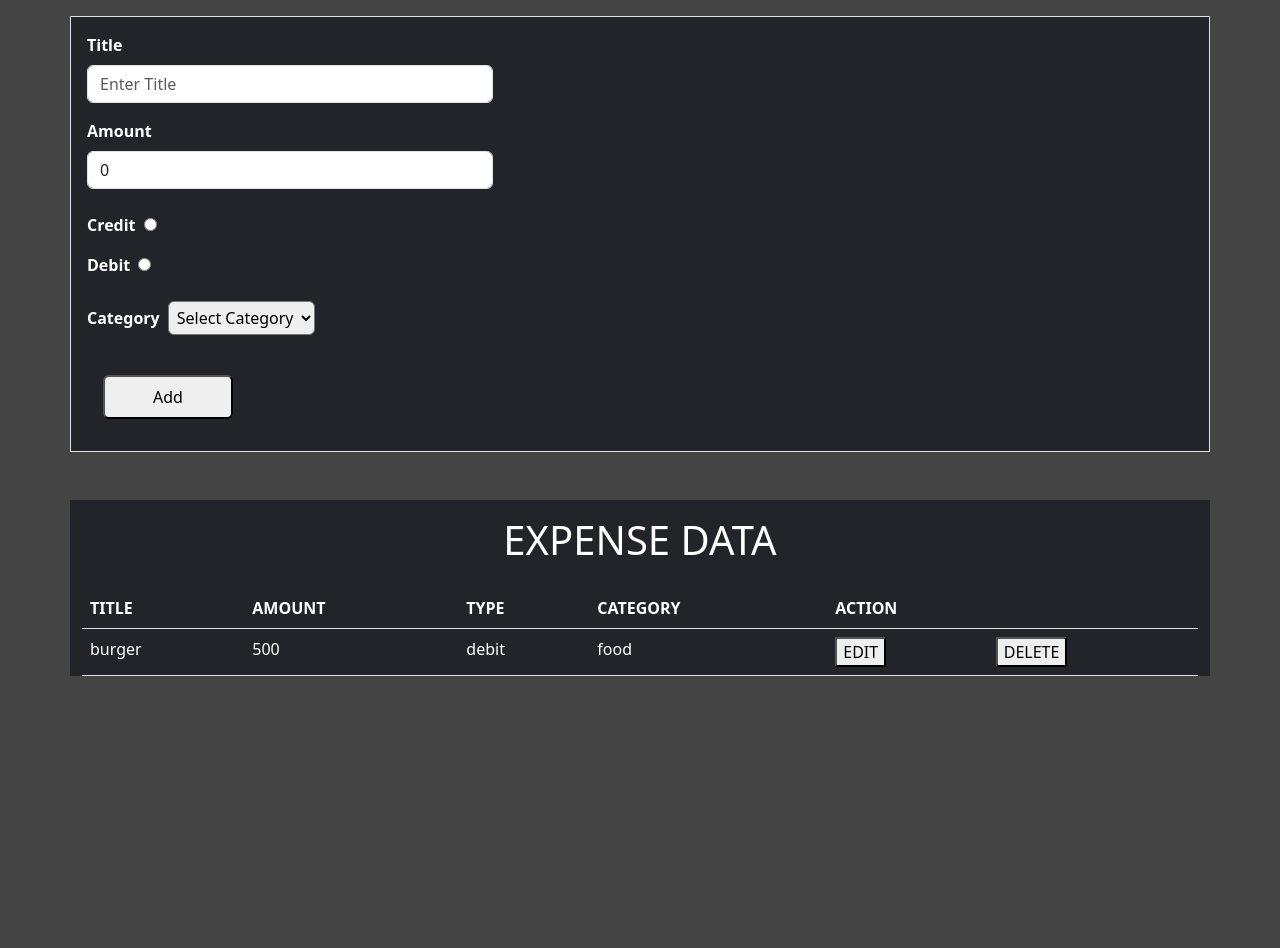
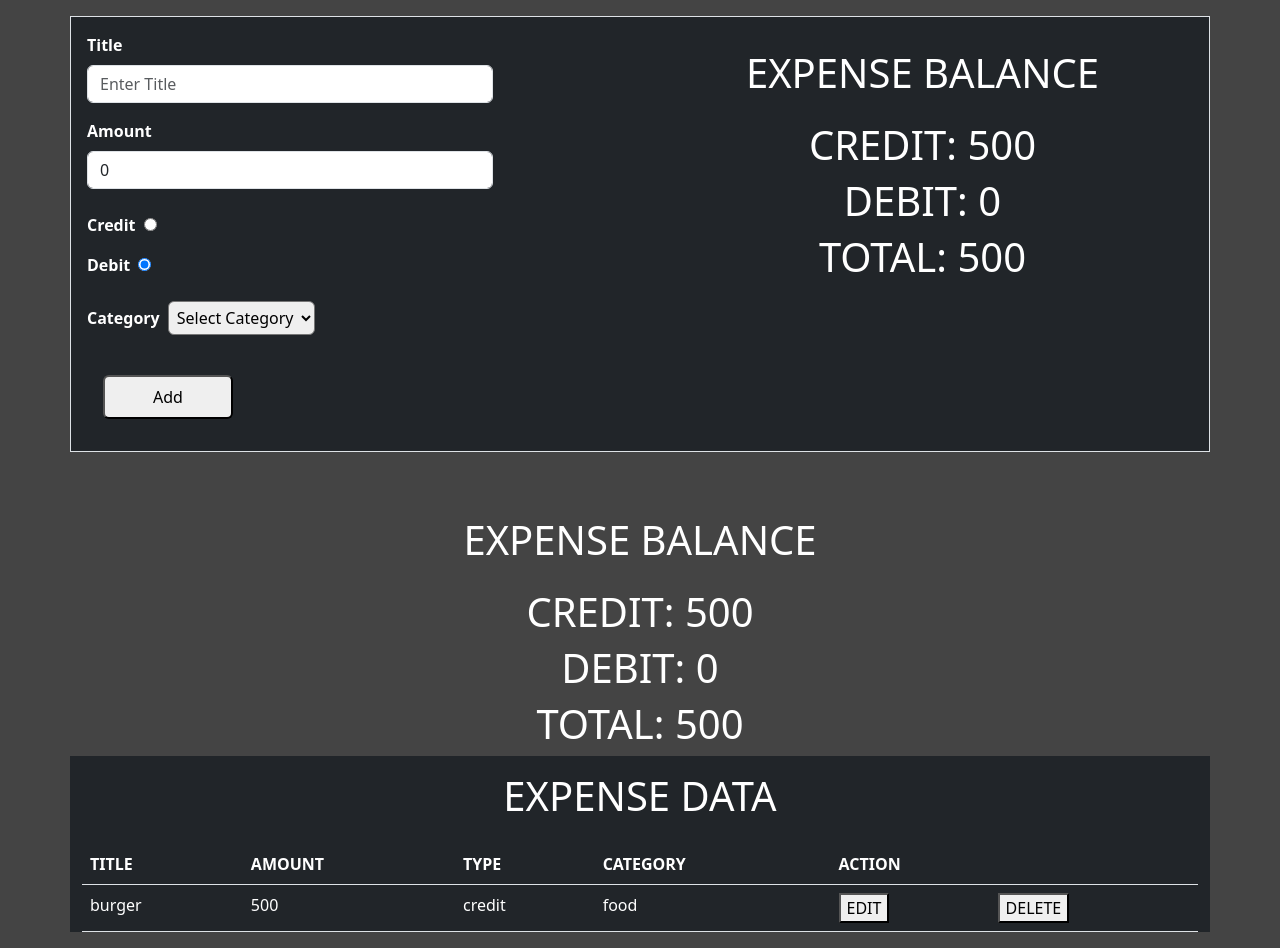
Before and after one commit to krushnal-2101/EXPENSE-CRUD-OPERTION, a React (Vite) app in the folder exoenses/: page / in a window 1280 px wide. Before the commit the page ends 800 px from the top, so only its background shows below. Built offline with nearby package versions, Linux system fonts and the light colour scheme.

Commit message:
Add files via upload

```diff
--- a/exoenses/src/App.jsx
+++ b/exoenses/src/App.jsx
@@ -1,7 +1,9 @@
 
 import ExpenseContext from "./component/ExpenseContext"
+import ExpenseData from "./component/ExpenseData"
 import ExpenseForm from "./component/ExpenseForm"
 import ExpenseList from "./component/ExpenseList"
+
 
 const App = () => {
 
@@ -10,6 +12,7 @@ const App = () => {
 
       <ExpenseContext>
         <ExpenseForm />
+        <ExpenseData/>
         <ExpenseList />
       </ExpenseContext>
     </>
--- a/exoenses/src/component/ExpenseContext.jsx
+++ b/exoenses/src/component/ExpenseContext.jsx
@@ -7,6 +7,10 @@ export const expense = createContext({
   update: () => {},
   deleteData: () => {},
   editValue: null,
+  balance:0,
+  debit: 0,
+  credit:0,
+
 });
 
 const ExpenseContext = ({ children }) => {
@@ -16,11 +20,13 @@ const ExpenseContext = ({ children }) => {
       title: "burger",
       amount: "500",
       category: "food",
-      type: "debit",
+      type: "credit",
     },
   ];
 
   const [data, setData] = useState(initialState);
+
+    console.log("data", data);
 
   const [editValue, setEditValue] = useState(null);
 
@@ -73,12 +79,34 @@ const ExpenseContext = ({ children }) => {
     setData(remainData);
   };
 
+  const credit = data.filter((d) => d.type === "credit") .reduce((acc, curr) => {
+    acc += Number(curr.amount);
+    return acc;
+
+  }, 0)
+
+  const debit = data.filter((d) => d.type === "debit") .reduce((acc, curr) =>{
+    acc += Number(curr.amount)
+    return acc;
+  }, 0)
+
+  const balance = credit - debit;
+
+  console.log("credit", credit)
+
+  console.log("debit", debit)
+
+  console.log("balance", balance)
+
   const value = {
     add,
     list: data,
     update,
     editValue,
     deleteData,
+    credit,
+    debit,
+    balance,
   };
 
   return <expense.Provider value={value}>{children}</expense.Provider>;
--- /dev/null
+++ b/exoenses/src/component/ExpenseData.jsx
@@ -0,0 +1,21 @@
+import React, { useContext } from "react";
+import { expense } from "./ExpenseContext";
+
+const ExpenseData = () => {
+  const { credit, debit, balance } = useContext(expense);
+
+  return (
+    <>
+
+      <div style={{color:"white"}} className=" text-center ">
+        <h1 className="p-3 ">EXPENSE BALANCE</h1>
+        <h1>CREDIT: {credit}</h1>
+        <h1 >DEBIT: {debit}</h1>
+        <h1 >TOTAL: {balance}</h1>
+      </div>
+
+    </>
+  );
+};
+
+export default ExpenseData;
--- a/exoenses/src/component/ExpenseForm.jsx
+++ b/exoenses/src/component/ExpenseForm.jsx
@@ -4,6 +4,8 @@ import Container from "react-bootstrap/Container";
 import Form from "react-bootstrap/Form";
 import Row from "react-bootstrap/Row";
 import Col from "react-bootstrap/Col";
+import ExpenseData from "./ExpenseData";
+
 
 const ExpenseForm = () => {
   const [input, setInput] = useState({
@@ -36,10 +38,10 @@ const ExpenseForm = () => {
 
   return (
     <>
-  <Container className="mt-3 border p-3 mb-5 bg-dark">
+      <Container className="mt-3 border p-3 mb-5 bg-dark">
         <Form onSubmit={handleSubmit}>
           <Row>
-            <Col md={6}>
+            <Col md={6}  >
               <Form.Group
                 className="mb-3"
                 controlId="exampleForm.ControlInput1"
@@ -68,30 +70,27 @@ const ExpenseForm = () => {
                   value={input.amount}
                 />
               </Form.Group>
-              <Form.Group
-                className="mb-3"
-                controlId="exampleForm.ControlInput3"
-              >
+              <Form.Group className="mb-3">
                 <span className="text-white me-2 fw-bold">Credit</span>
                 <input
-                    id="credit"
-                    type="radio"
-                    onChange={(e) => handleInput("credit", e)}
-                    value={"credit"}
-                    name="credit"
+                  id="credit"
+                  type="radio"
+                  name="type"
+                  value="credit"
+                  checked={input.type === "credit"}
+                  onChange={(e) => handleInput("type", e)}
                 />
               </Form.Group>
-              <Form.Group
-                className="mb-4"
-                controlId="exampleForm.ControlInput4"
-              >
+
+              <Form.Group className="mb-4">
                 <span className="text-white me-2 fw-bold">Debit</span>
                 <input
-                    type="radio"
-                    id="debit"
-                    onChange={(e) => handleInput("debit", e)}
-                    value={"debit"}
-                    name="debit"
+                  id="debit"
+                  type="radio"
+                  name="type"
+                  value="debit"
+                  checked={input.type === "debit"}
+                  onChange={(e) => handleInput("type", e)}
                 />
               </Form.Group>
               <Form.Group
@@ -115,6 +114,9 @@ const ExpenseForm = () => {
               </Form.Group>
               <button className="px-5 rounded py-2 m-3">Add</button>
             </Col>
+            <Col md={6}>
+              <ExpenseData/>
+            </Col>
           </Row>
         </Form>
       </Container>
```
